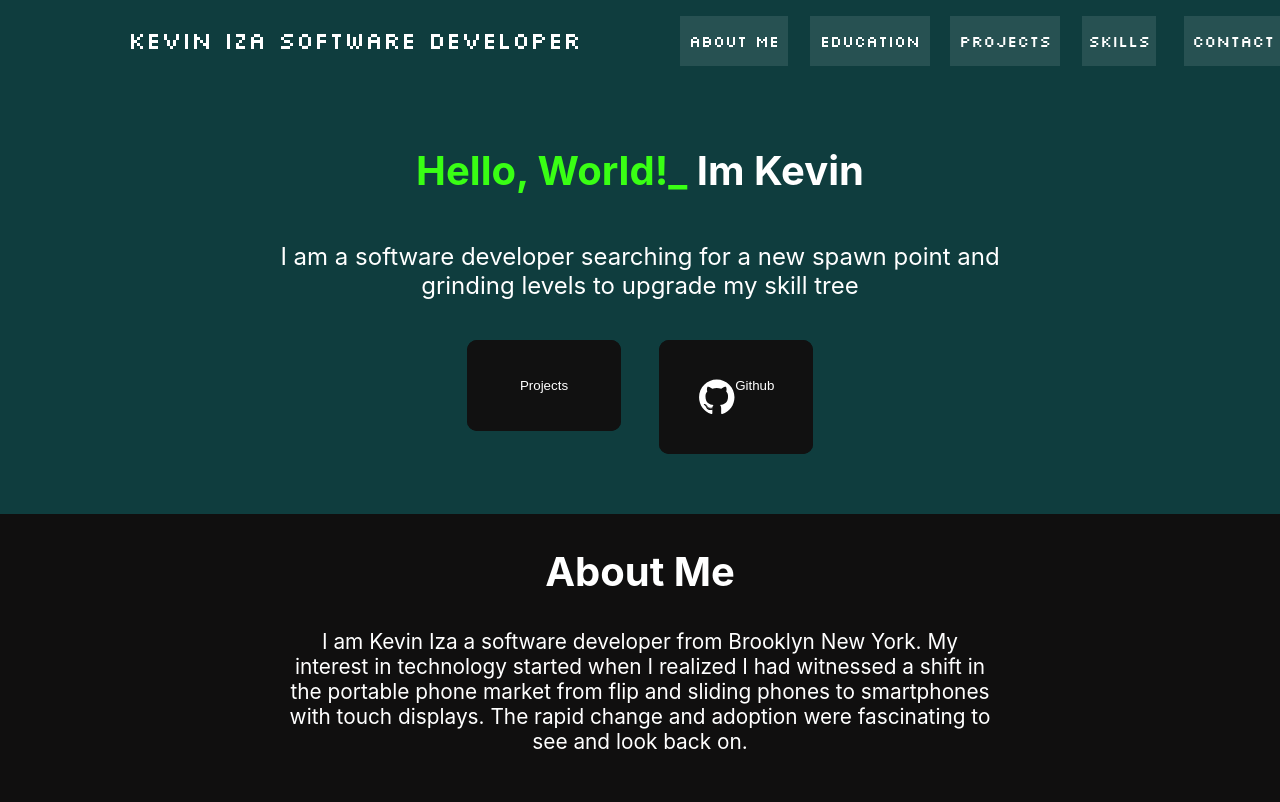
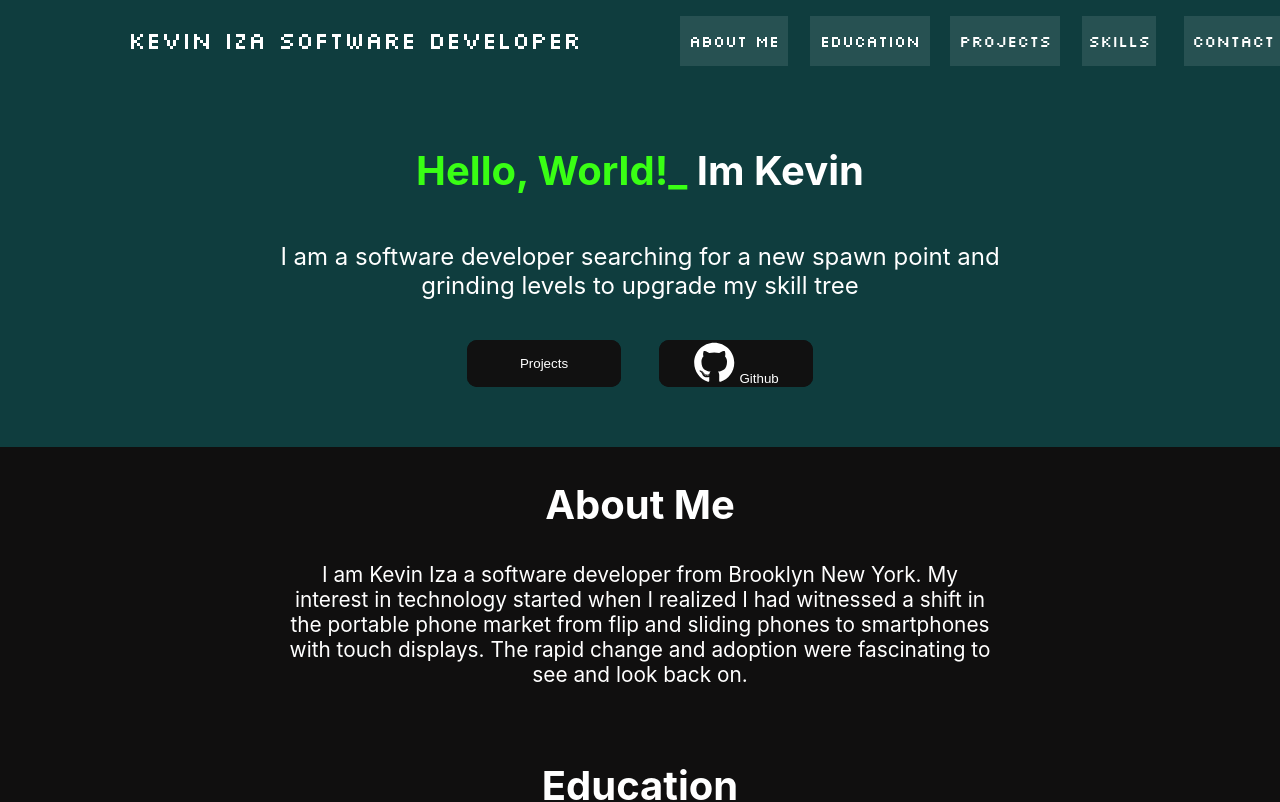
Before and after one commit to Izakevin/react-portfolio, a React (Create React App) app: page / in a window 1280 px wide. Shown: the top 802 px of the page. Built offline with nearby package versions, Linux system fonts and the light colour scheme.

Commit message:
cleaning logic with header buttons

```diff
--- a/src/components/Header.js
+++ b/src/components/Header.js
@@ -20,8 +20,9 @@ function Header(Props){
               Projects
             </button>
             <button id="github"class="glow-on-hover" onClick={()=> window.open("https://github.com/Izakevin","_blank")}>
-            <GithubNt/> Github
-
+            <div id = "button_content">
+              <GithubNt/> Github
+            </div>
             </button>
 
 
--- a/src/components/styles/Header.css
+++ b/src/components/styles/Header.css
@@ -34,18 +34,20 @@ header{
     justify-content: space-around;
 }
 
-#hr-buttons > button{
-    padding: 10%;
-    height: 50%;
-    width: 40%;
+#button_content{
+    width: 100%;
+    display: inline-block;
 }
 
-#github{
-    display: flex;
+#button_content > svg{
+    width: 30%;
 }
 
+/* Deals with the Rainbow Glow Effect around buttons */
+
 .glow-on-hover {
-    width: 30%;
+    /* width controls the button width*/
+    width: 40%;
 
     border: none;
     outline: none;
```
